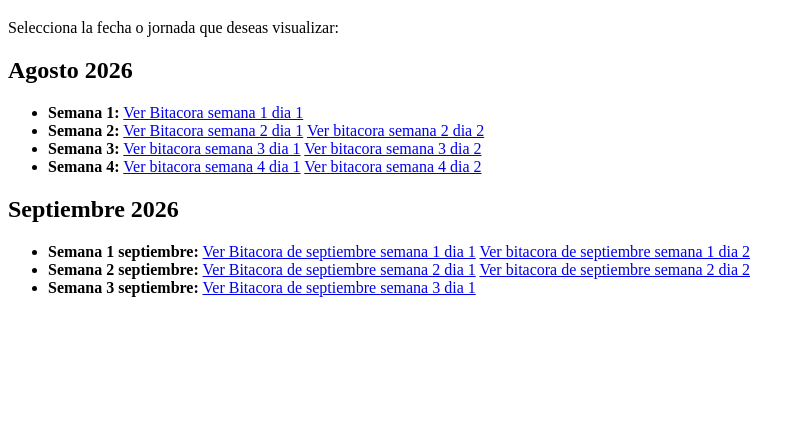
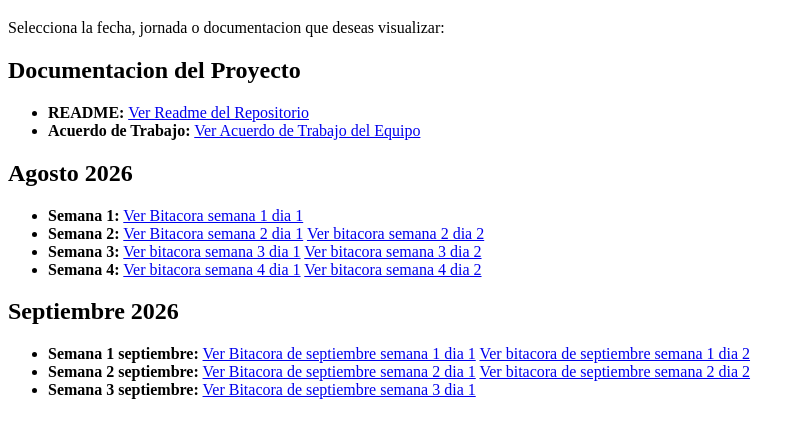
Before and after one commit to johanrodriguez162/bitacoraHTML, a plain HTML site: page index.html in a window 1280 px wide. Shown: the part 61-498 px from the top of the page, without its empty margins (0-804 px from the left). Drawn offline with Linux system fonts and the light colour scheme.

Commit message:
docs: agregar enlaces a README y acuerdo_trabajo.md en index.html

```diff
--- a/index.html
+++ b/index.html
@@ -8,7 +8,22 @@
 <body>
 
     <h1>Sistema de Bitacoras HTML5 - SENA ADSO</h1>
-    <p>Selecciona la fecha o jornada que deseas visualizar:</p>
+    <p>Selecciona la fecha, jornada o documentacion que deseas visualizar:</p>
+
+    <!-- DOCUMENTACION GENERAL -->
+    <section>
+        <h2>Documentacion del Proyecto</h2>
+        <ul>
+            <li>
+                <strong>README:</strong>
+                <a href="README.md" target="_blank">Ver Readme del Repositorio</a>
+            </li>
+            <li>
+                <strong>Acuerdo de Trabajo:</strong>
+                <a href="acuerdo_trabajo.md" target="_blank">Ver Acuerdo de Trabajo del Equipo</a>
+            </li>
+        </ul>
+    </section>
 
     <!-- MES: AGOSTO -->
     <section>
@@ -43,7 +58,7 @@
             <li>
                 <strong>Semana 1 septiembre:</strong>
                 <a href="2026/septiembre/semana_1/dia1/bitacora1sep.html" target="_blank">Ver Bitacora de septiembre semana 1 dia 1</a>
-                <a href="2026/septiembre/semana_1/dia2/bitacora2sep.html" target="_blank">Ver bitacora de septiembre semana 1 dia 2</a>
+                <a href="2026/septiembre/semana_1/dia2/trazabilidad3.html" target="_blank">Ver bitacora de septiembre semana 1 dia 2</a>
             </li>
             <li>
                 <strong>Semana 2 septiembre:</strong>
```
